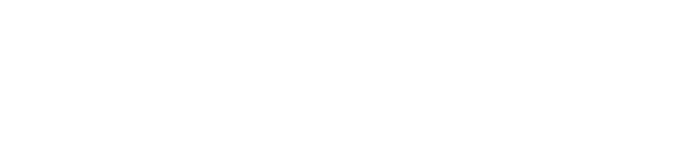
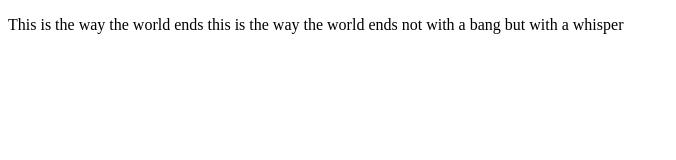
Before and after one commit to srosebattles/weGotThis, a website: page index.html in a window 1280 px wide. Shown: the whole page, without its empty margins (0-676 px from the left). Drawn offline with Linux system fonts and the light colour scheme.

Commit message:
add text

```diff
--- a/index.html
+++ b/index.html
@@ -8,5 +8,12 @@
 </head>
 <body>
 
+  <p>
+    This is the way the world ends
+    this is the way the world ends
+    not with a bang
+    but with a whisper
+  </p>
+
 </body>
 </html>
```
